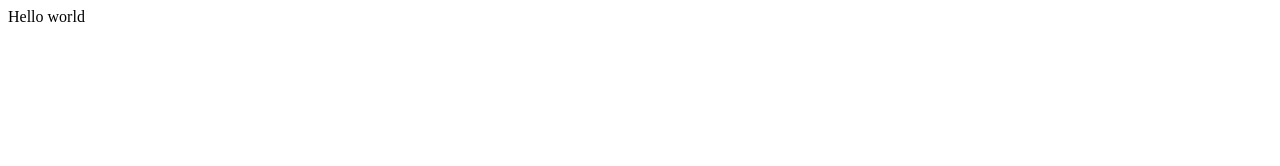
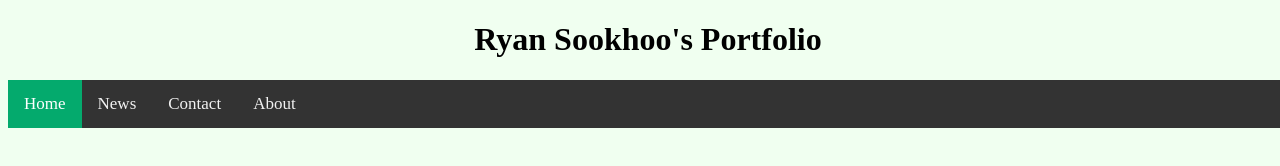
Before and after one commit to RyanSookhoo/RyanSookhoo-Senior-Portfolio, a plain HTML site: page index.html in a window 1280 px wide. Drawn offline with Linux system fonts and the light colour scheme.

Commit message:
Added Navigation Bar

```diff
--- a/index.html
+++ b/index.html
@@ -9,14 +9,15 @@
 </head>
 
 <body>
-  Hello world
+ <h1 class="character"> Ryan Sookhoo's Portfolio</h1>
   <script src="script.js"></script>
+<div class="topnav">
+  <a class="active" href="#home">Home</a>
+  <a href="#news">News</a>
+  <a href="#contact">Contact</a>
+  <a href="#about">About</a>
+</div>
 
- <!--
-  This script places a badge on your repl's full-browser view back to your repl's cover
-  page. Try various colors for the theme: dark, light, red, orange, yellow, lime, green,
-  teal, blue, blurple, magenta, pink!
-  -->
   <script src="https://replit.com/public/js/replit-badge.js" theme="blue" defer></script>
 </body>
 
--- a/style.css
+++ b/style.css
@@ -2,3 +2,32 @@ html, body {
   height: 100%;
   width: 100%;
 }
+
+body{
+  background-color: honeydew;
+  text-align: center;
+}
+
+.topnav {
+  overflow: hidden;
+  background-color: #333;
+}
+
+.topnav a {
+  float: left;
+  color: #f2f2f2;
+  text-align: center;
+  padding: 14px 16px;
+  text-decoration: none;
+  font-size: 17px;
+}
+
+.topnav a:hover {
+  background-color: #ddd;
+  color: black;
+}
+
+.topnav a.active {
+  background-color: #04AA6D;
+  color: white;
+}
```
